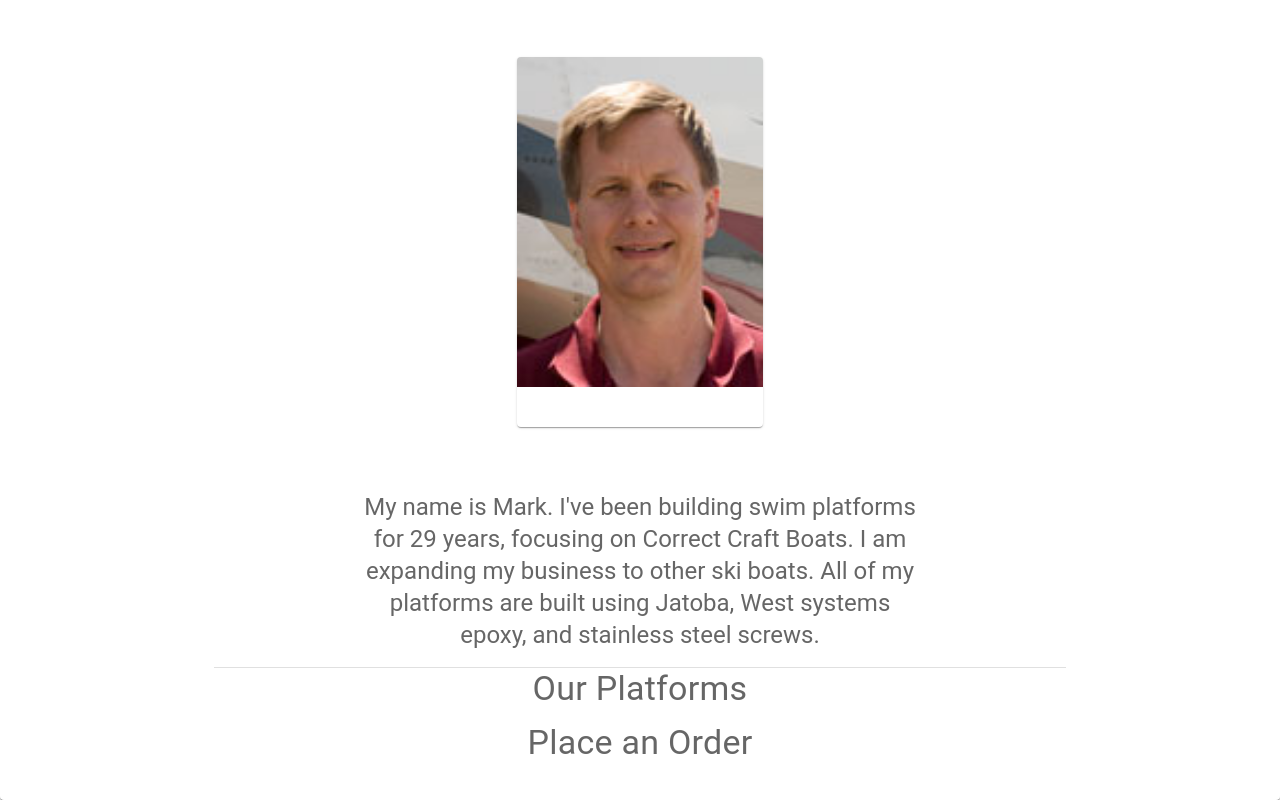
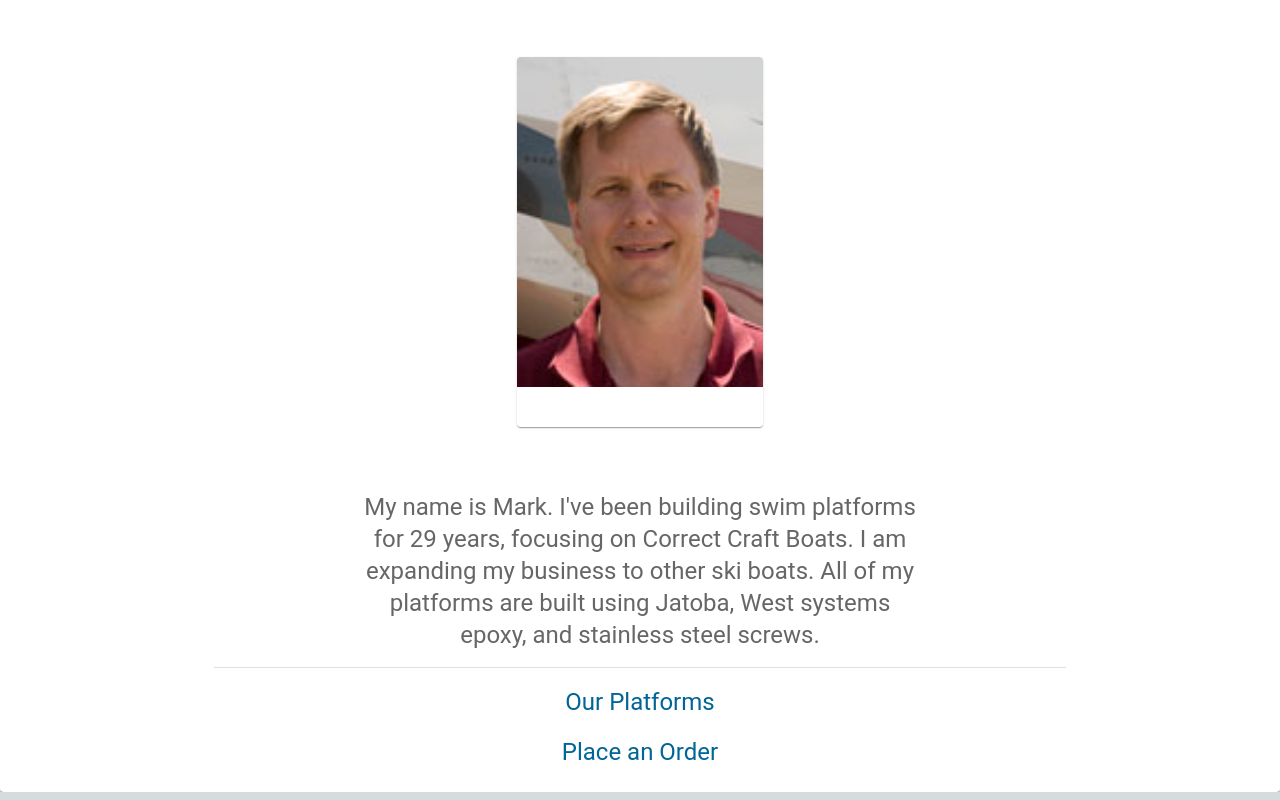
Before and after one commit to kage1414/the-platform-guy, a Next.js app: page / in a window 1280 px wide. Shown: the part 300-1100 px from the top of the page. Built offline with nearby package versions, Linux system fonts and the light colour scheme.

Commit message:
Adjust spacing on HomePage

```diff
--- a/package.json
+++ b/package.json
@@ -28,7 +28,6 @@
     "lodash": "^4.17.21",
     "moment": "^2.29.4",
     "next": "13.2.1",
-    "next-i18next": "^13.1.5",
     "nodemailer": "^6.9.1",
     "phone": "^3.1.35",
     "react": "18.2.0",
--- a/src/components/HomePage.tsx
+++ b/src/components/HomePage.tsx
@@ -1,7 +1,7 @@
 import Album from "./Album";
 import { PageContainer } from "./PageContainer";
 import { Paragraph } from "./Paragraph";
-import { Divider } from "@mui/material";
+import { Divider, Typography, Container } from "@mui/material";
 import moment from "moment";
 import Link from "next/link";
 import { ReactElement } from "react";
@@ -23,11 +23,19 @@ export const HomePage = (): ReactElement => {
             screws.`}
       />
       <Divider />
+      <br />
       <Link href="/about">
-        <Paragraph subHeaderText="Our Platforms" />
+        <Container maxWidth="sm">
+          <Typography color="secondary" variant="h5" align="center">
+            Our Platforms
+          </Typography>
+        </Container>
       </Link>
+      <br />
       <Link href="/order">
-        <Paragraph subHeaderText="Place an Order" />
+        <Typography color="secondary" variant="h5" align="center">
+          Place an Order
+        </Typography>
       </Link>
     </PageContainer>
   );
```
Also changed, not shown: 1 other file (tests, documents, lock files or other folders).
